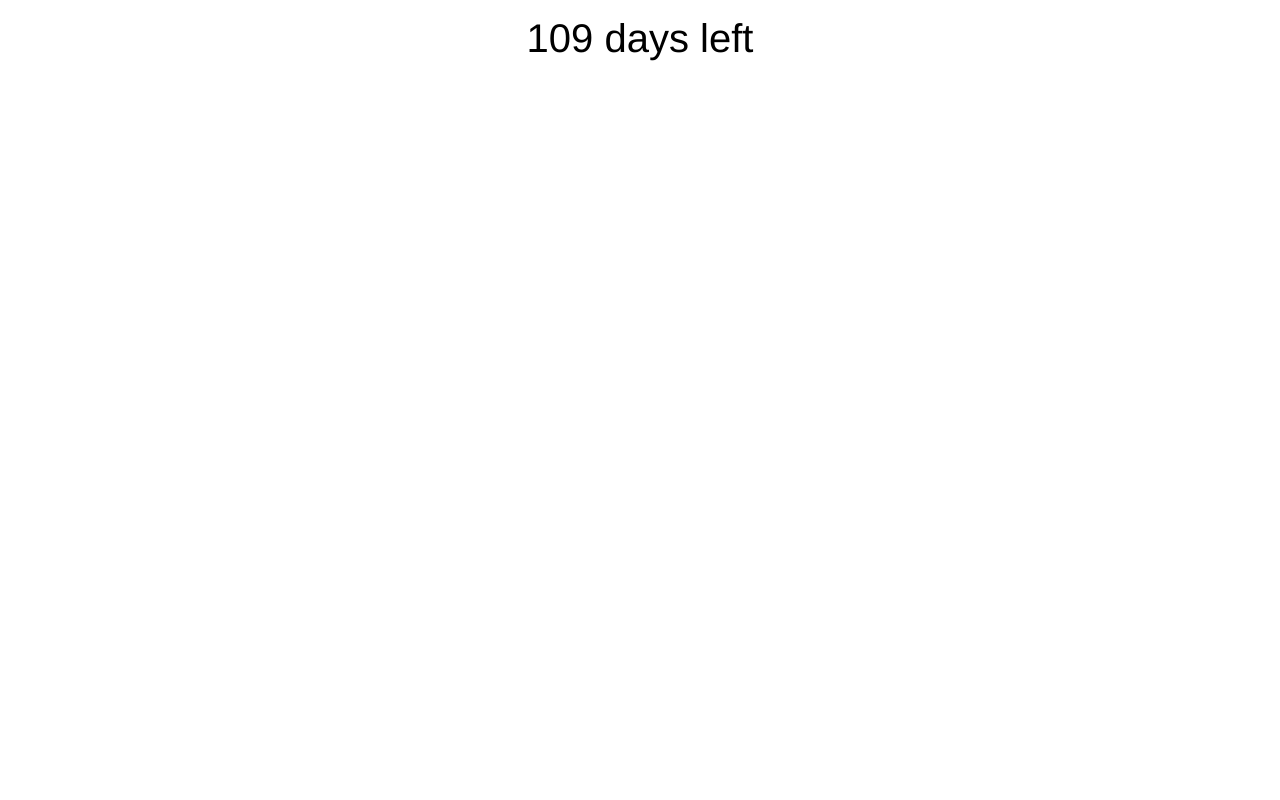
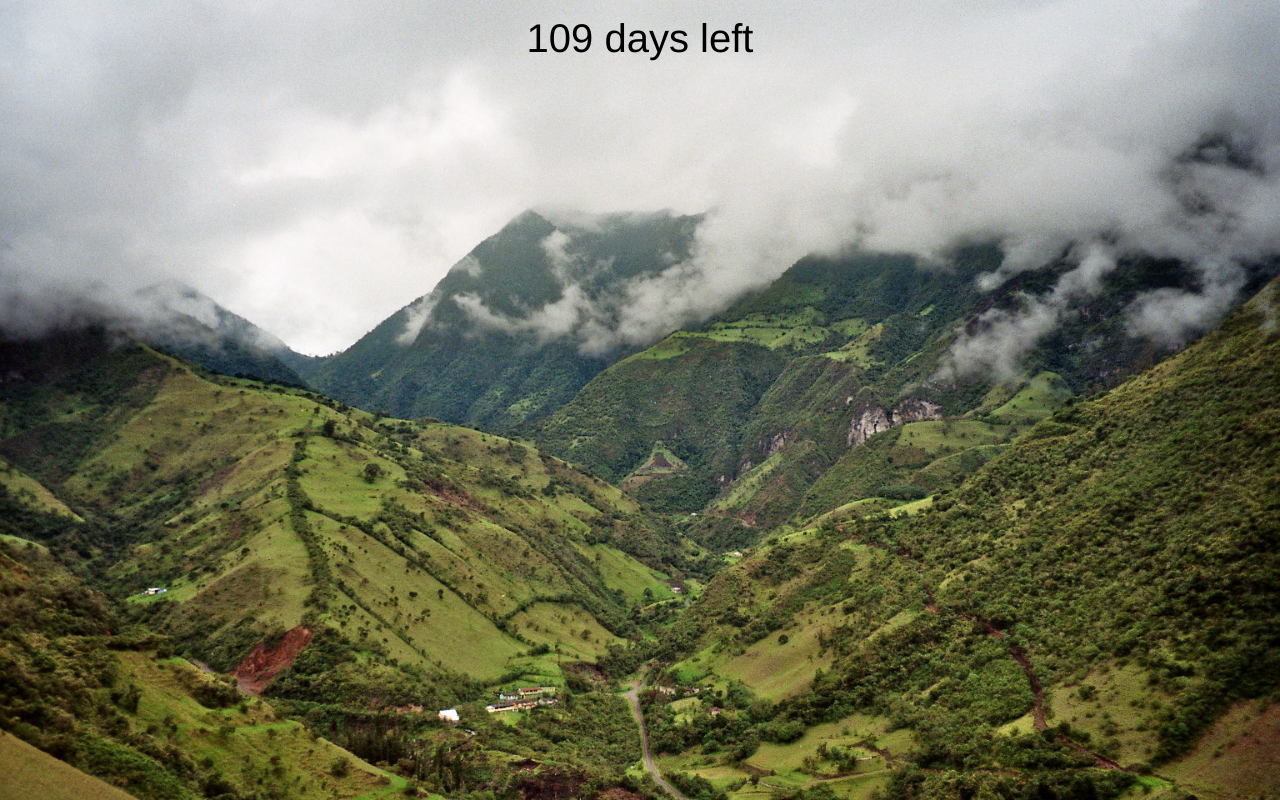
Before and after one commit to whroman/almostThere, a plain HTML site: page index.html in a window 1280 px wide. Drawn offline with nearby package versions, Linux system fonts and the light colour scheme.

Commit message:
Added bg image

```diff
--- a/index.html
+++ b/index.html
@@ -7,6 +7,9 @@
             font-size: 40px;
             text-align: center;
             line-height: 1.5em;
+            background-image: url('./mindo_cloud-forest.jpg');
+            background-size: cover;
+            background-position: center;
         }
     </style>
 </head>
```
Also changed, not shown: mindo_cloud-forest.jpg (added).
